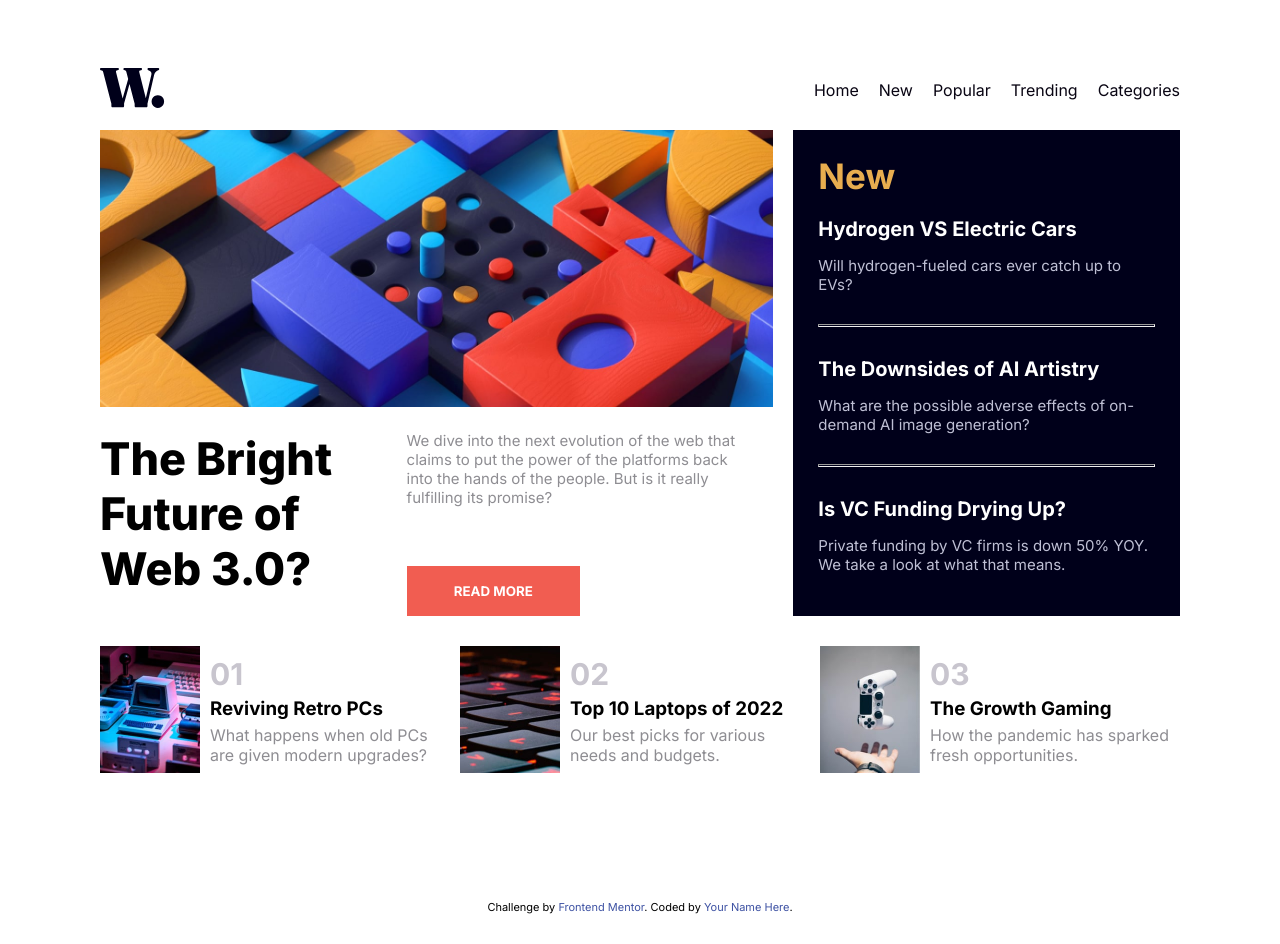
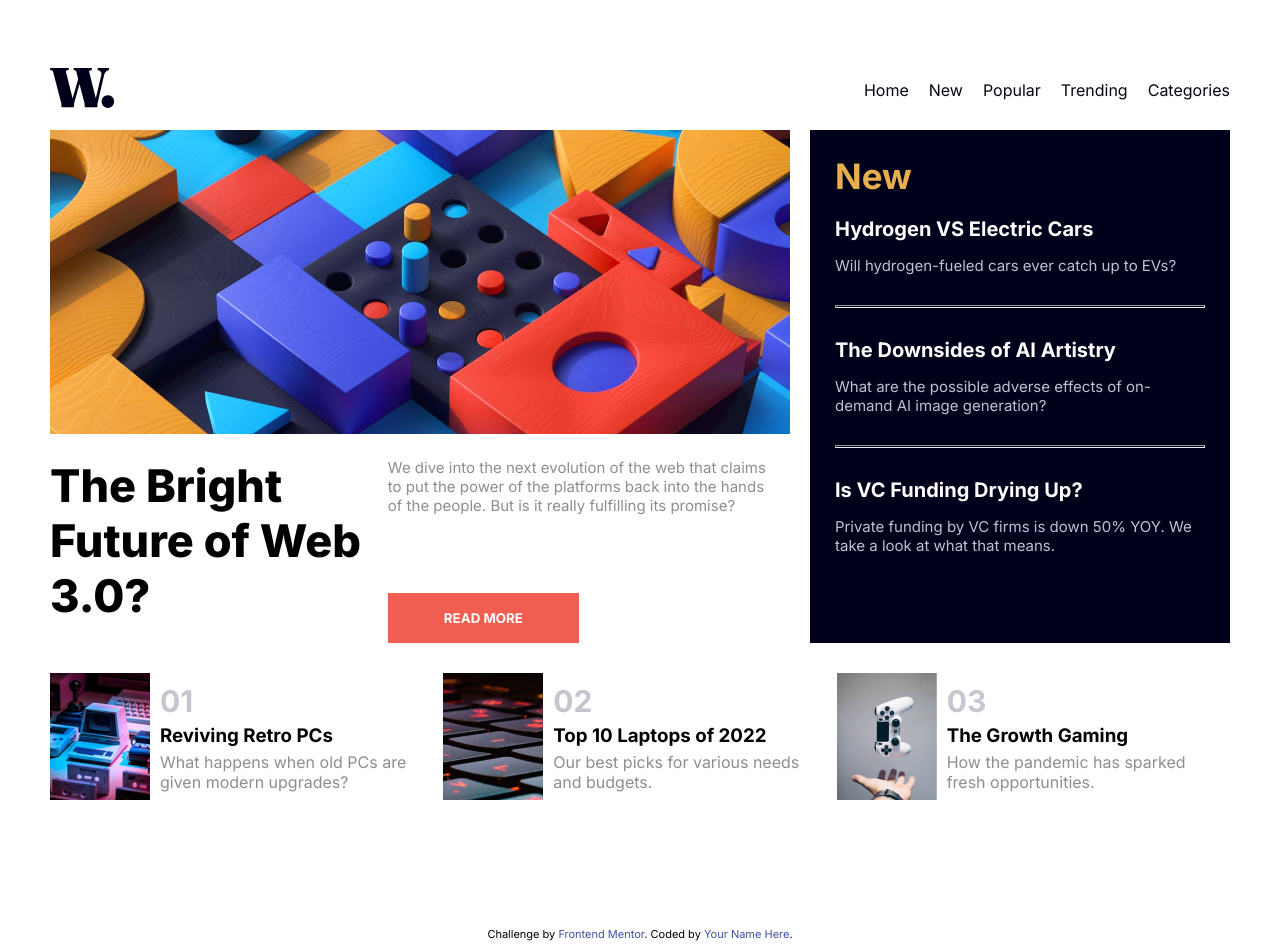
Before and after one commit to exbeelh/news-homepage-main, a plain HTML site: page index.html in a window 1280 px wide. Drawn offline with Linux system fonts and the light colour scheme.

Commit message:
fix padding

```diff
--- a/style.css
+++ b/style.css
@@ -7,7 +7,7 @@
 }
 
 body {
-  padding: 50px 100px;
+  padding: 50px;
 }
 
 button {
```
